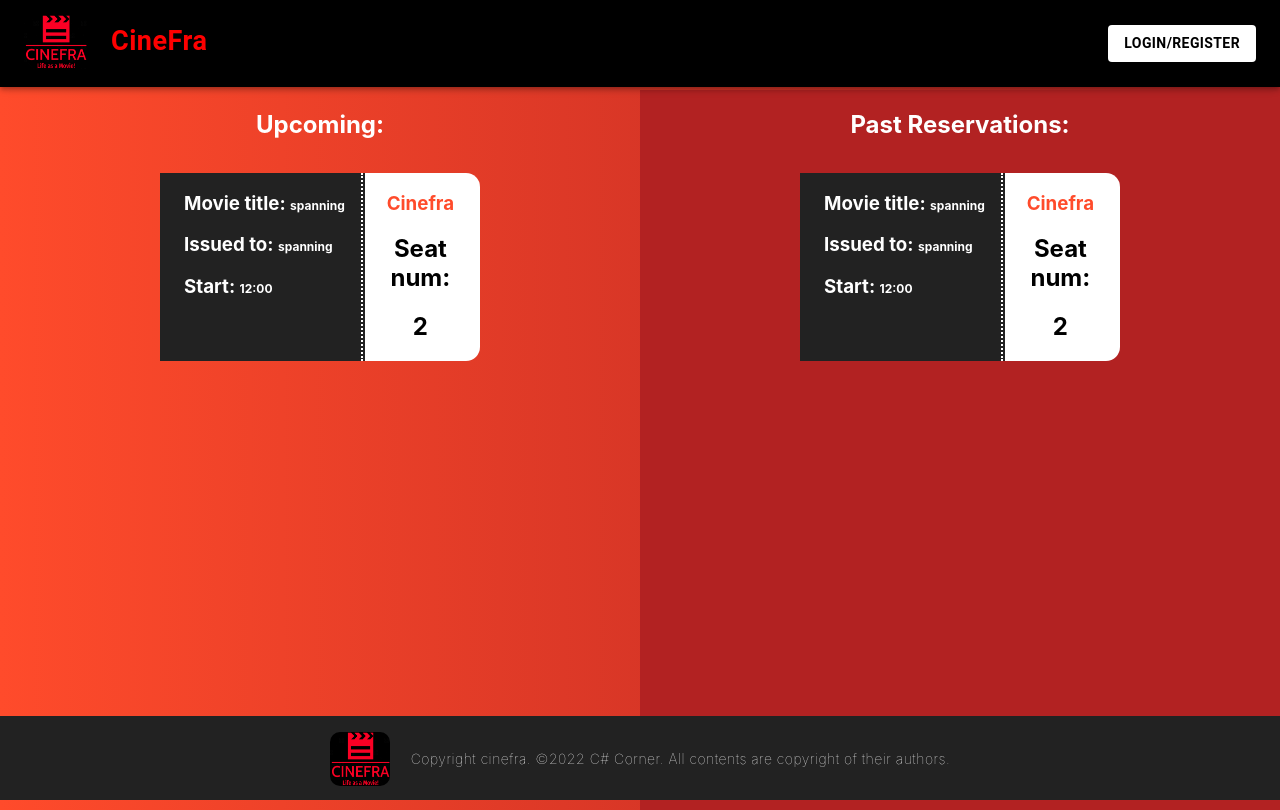
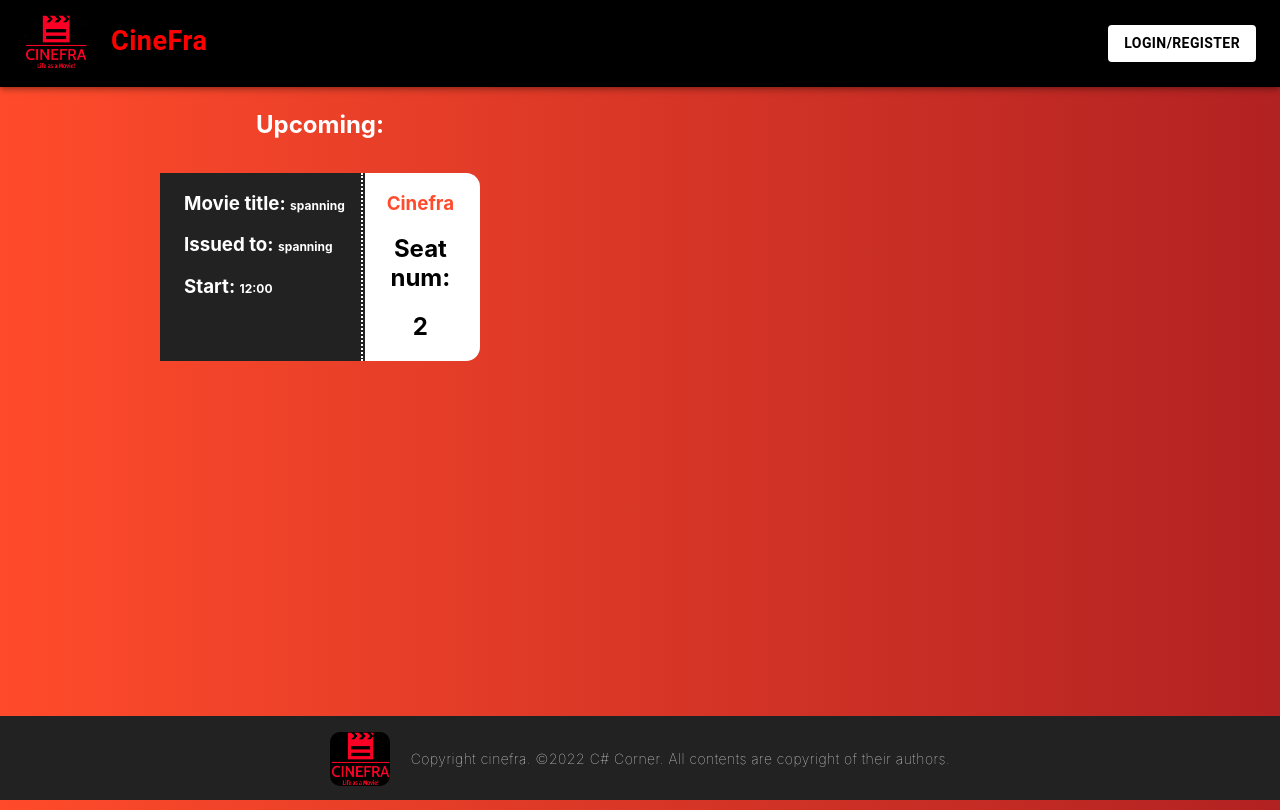
Before and after one commit to MilanTo3/Cinema-App-Project-Praksa-Vega-IT, a React (Create React App) app in the folder cinema-app/: page /reservations in a window 1280 px wide. Built offline with nearby package versions, Linux system fonts and the light colour scheme.

Commit message:
new ticket style and reservation page.

```diff
--- a/cinema-app/src/Pages/ticketReservationPage/ticketReservation.js
+++ b/cinema-app/src/Pages/ticketReservationPage/ticketReservation.js
@@ -13,15 +13,9 @@ export default function TicketReservationPage(){
             <h2 className={classes.title}>Upcoming:</h2>
             <div className={classes.ticketContainer}>
                 <Ticket />
-
             </div>
         </div>
 
-        <div className={ classes.passedReservations }>
-            <h2 className={classes.title}>Past Reservations:</h2>
-            <div className={classes.ticketContainer}>
-                <Ticket />
-            </div>
-        </div>
+
     </div>);
 }
```
